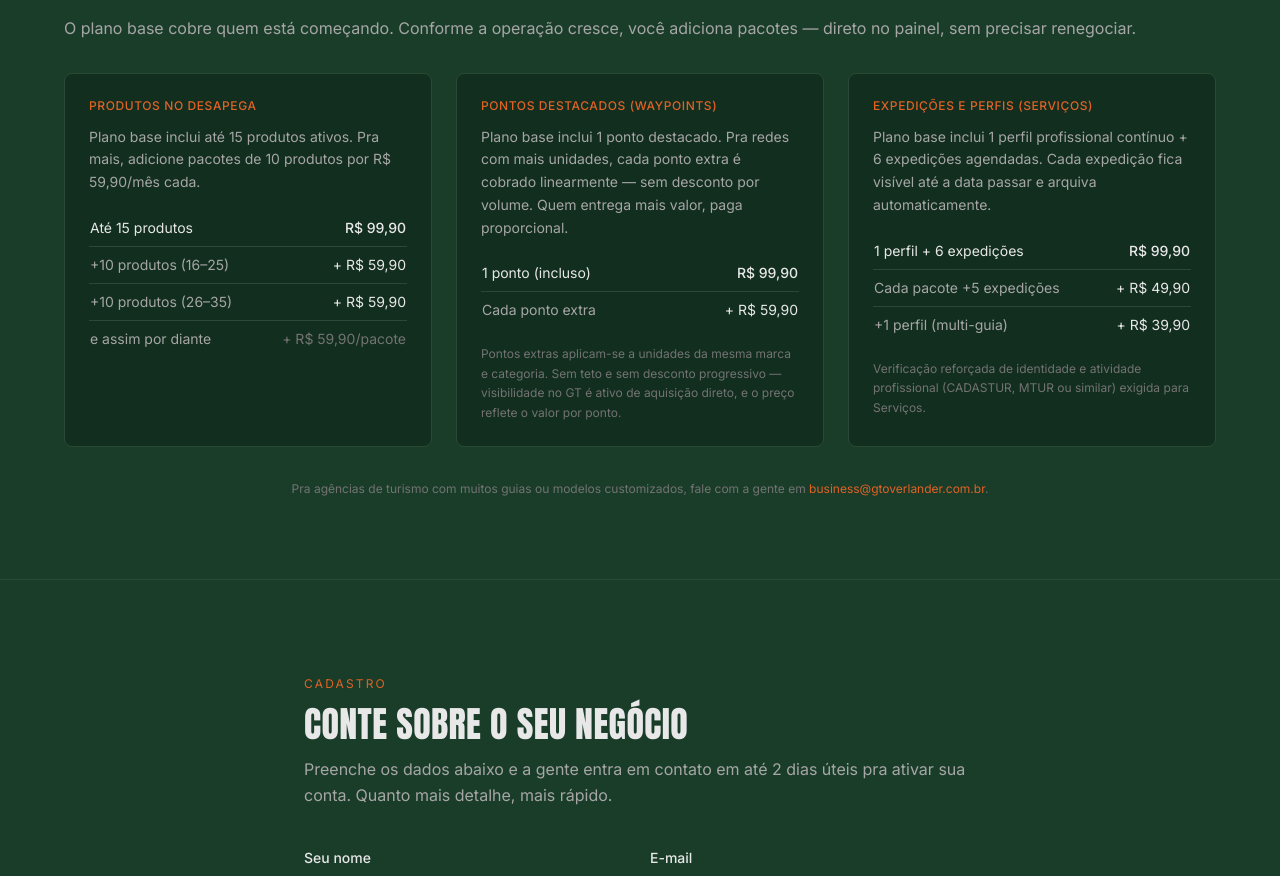
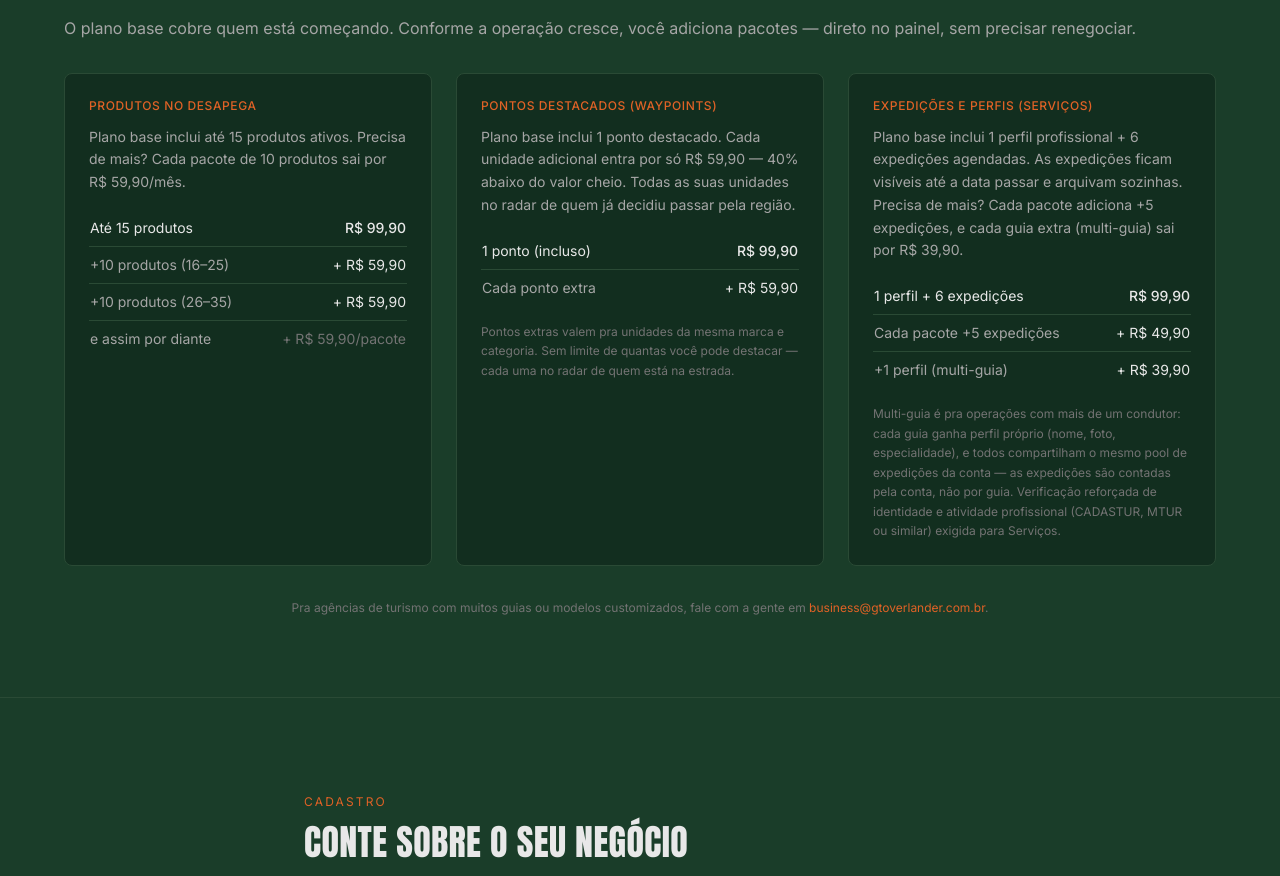
Before and after one commit to rangel2010/gtoverlander-site, a Next.js app: page /empresas in a window 1280 px wide. Shown: the part 2531-3407 px from the top of the page. Built offline with nearby package versions, Linux system fonts and the light colour scheme; no server answers.

Commit message:
fix: cards de recursos contrastam nos 2 temas + copy de planos da pagina empresas

```diff
--- a/app/empresas/page.tsx
+++ b/app/empresas/page.tsx
@@ -147,7 +147,7 @@ export default function EmpresasPage() {
               <div className="bg-gt-bg rounded-lg p-6 border border-gt-border">
                 <p className="text-xs uppercase tracking-wider text-gt-orange mb-3 font-sans font-medium">Produtos no Desapega</p>
                 <p className="text-sm text-gt-text-muted leading-relaxed font-sans mb-4">
-                  Plano base inclui até 15 produtos ativos. Pra mais, adicione pacotes de 10 produtos por R$ 59,90/mês cada.
+                  Plano base inclui até 15 produtos ativos. Precisa de mais? Cada pacote de 10 produtos sai por R$ 59,90/mês.
                 </p>
                 <table className="w-full text-sm font-sans">
                   <tbody>
@@ -174,7 +174,7 @@ export default function EmpresasPage() {
               <div className="bg-gt-bg rounded-lg p-6 border border-gt-border">
                 <p className="text-xs uppercase tracking-wider text-gt-orange mb-3 font-sans font-medium">Pontos destacados (Waypoints)</p>
                 <p className="text-sm text-gt-text-muted leading-relaxed font-sans mb-4">
-                  Plano base inclui 1 ponto destacado. Pra redes com mais unidades, cada ponto extra é cobrado linearmente — sem desconto por volume. Quem entrega mais valor, paga proporcional.
+                  Plano base inclui 1 ponto destacado. Cada unidade adicional entra por só R$ 59,90 — 40% abaixo do valor cheio. Todas as suas unidades no radar de quem já decidiu passar pela região.
                 </p>
                 <table className="w-full text-sm font-sans">
                   <tbody>
@@ -189,14 +189,14 @@ export default function EmpresasPage() {
                   </tbody>
                 </table>
                 <p className="text-xs text-gt-text-dim mt-4 font-sans leading-relaxed">
-                  Pontos extras aplicam-se a unidades da mesma marca e categoria. Sem teto e sem desconto progressivo — visibilidade no GT é ativo de aquisição direto, e o preço reflete o valor por ponto.
+                  Pontos extras valem pra unidades da mesma marca e categoria. Sem limite de quantas você pode destacar — cada uma no radar de quem está na estrada.
                 </p>
               </div>
 
               <div className="bg-gt-bg rounded-lg p-6 border border-gt-border">
                 <p className="text-xs uppercase tracking-wider text-gt-orange mb-3 font-sans font-medium">Expedições e perfis (Serviços)</p>
                 <p className="text-sm text-gt-text-muted leading-relaxed font-sans mb-4">
-                  Plano base inclui 1 perfil profissional contínuo + 6 expedições agendadas. Cada expedição fica visível até a data passar e arquiva automaticamente.
+                  Plano base inclui 1 perfil profissional + 6 expedições agendadas. As expedições ficam visíveis até a data passar e arquivam sozinhas. Precisa de mais? Cada pacote adiciona +5 expedições, e cada guia extra (multi-guia) sai por R$ 39,90.
                 </p>
                 <table className="w-full text-sm font-sans">
                   <tbody>
@@ -215,7 +215,7 @@ export default function EmpresasPage() {
                   </tbody>
                 </table>
                 <p className="text-xs text-gt-text-dim mt-4 font-sans leading-relaxed">
-                  Verificação reforçada de identidade e atividade profissional (CADASTUR, MTUR ou similar) exigida para Serviços.
+                  Multi-guia é pra operações com mais de um condutor: cada guia ganha perfil próprio (nome, foto, especialidade), e todos compartilham o mesmo pool de expedições da conta — as expedições são contadas pela conta, não por guia. Verificação reforçada de identidade e atividade profissional (CADASTUR, MTUR ou similar) exigida para Serviços.
                 </p>
               </div>
             </div>
--- a/app/recursos/page.tsx
+++ b/app/recursos/page.tsx
@@ -63,11 +63,14 @@ const comunidade: Feature[] = [
   },
 ];
 
-function FeatureCard({ f }: { f: Feature }) {
+function FeatureCard({ f, surface = 'bg' }: { f: Feature; surface?: 'bg' | 'card' }) {
+  // O card usa a cor OPOSTA ao fundo da seção pra sempre contrastar:
+  // seção bg-gt-bg (escuro) → card gt-card (claro); seção bg-gt-card (claro) → card gt-bg (escuro)
+  const cardBg = surface === 'card' ? 'bg-gt-bg' : 'bg-gt-card';
   return (
     <Link
       href={`/recursos/${f.slug}`}
-      className="bg-gt-card rounded-lg p-7 md:p-8 border border-gt-border hover:border-gt-orange transition-colors group relative"
+      className={`${cardBg} rounded-lg p-7 md:p-8 border border-gt-border hover:border-gt-orange transition-colors group relative`}
     >
       {f.status === 'em-breve' && (
         <span className="absolute top-5 right-5 bg-gt-orange text-white text-[10px] font-medium uppercase tracking-wider px-2 py-1 rounded font-sans">
@@ -114,7 +117,7 @@ export default function RecursosPage() {
             Da ideia da viagem à rota pronta
           </h2>
           <div className="grid md:grid-cols-2 gap-6">
-            {planejamento.map((f) => <FeatureCard key={f.slug} f={f} />)}
+            {planejamento.map((f) => <FeatureCard key={f.slug} f={f} surface="bg" />)}
           </div>
         </div>
       </section>
@@ -128,7 +131,7 @@ export default function RecursosPage() {
             A estrada é melhor com gente junto
           </h2>
           <div className="grid md:grid-cols-2 gap-6">
-            {comunidade.map((f) => <FeatureCard key={f.slug} f={f} />)}
+            {comunidade.map((f) => <FeatureCard key={f.slug} f={f} surface="card" />)}
           </div>
         </div>
       </section>
```
